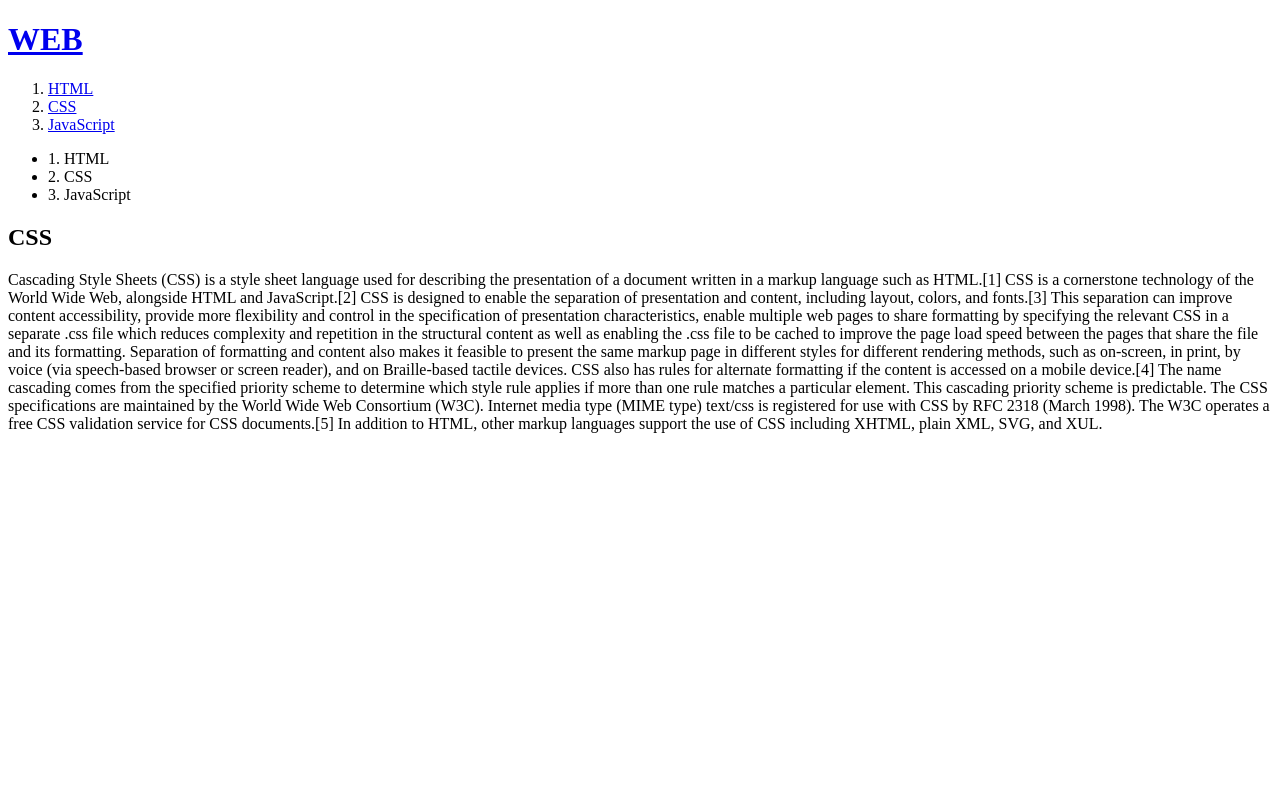
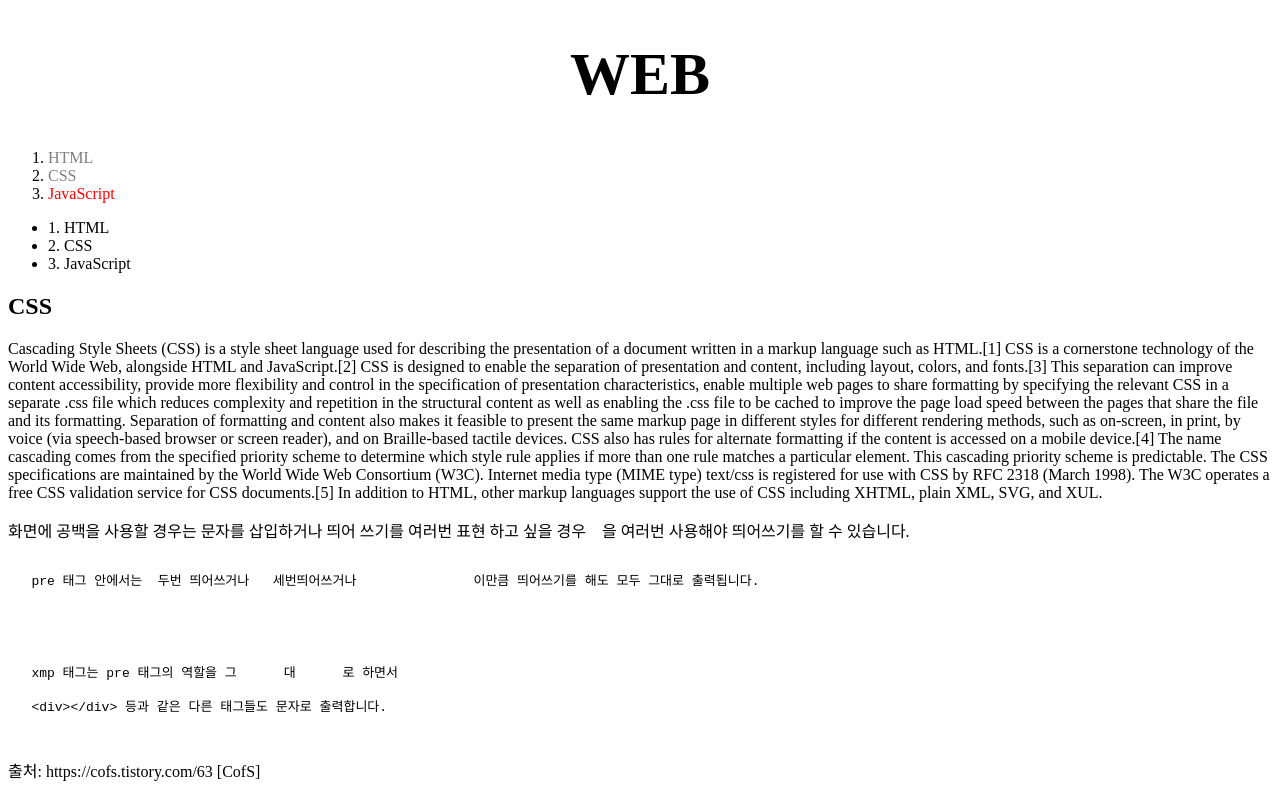
Before and after one commit to taehosunlee/web, a plain HTML site: page 2.html in a window 1280 px wide. Drawn offline with Linux system fonts and the light colour scheme.

Commit message:
Add files via upload

```diff
--- a/2.html
+++ b/2.html
@@ -5,12 +5,45 @@
 <meta charset="utf-8">
 </head>
 
+<!-- 만약 방문했던 링크는 회색,  현재 링크는 빨강으로 나타내고 싶다면?-->
+<!-- class 사용.  class 안에 포함ㄷ괴는 것들만 적용시키는 법 사용-->
+<style>
+  a {
+  color :black;
+  text-decoration: none;
+  }
+  h1 {
+    font-size: 60px;
+    text-align: center;
+  }
+  .active{
+    color:red;
+  }
+
+  #active{
+    color:red;
+  }
+
+  .saw{
+    color:gray;
+  }
+</style>
+<!-- 태그 뿐만 아니라 class, id도 따로 적용가능하다 -->
+<!-- 여러개의 class를 동시에 가질 수 있으나, style 내의 순서에따라 적용되는 것이 달라진다 ( 위의 경우 .saw가 나중에 있으면
+      .saw를 먹고  .active가 나중에 있으면 .active가 적용된다)-->
+<!-- id도 존재하는데,  id와 class가 싸우면 id가 이긴다.  순서 상관없이 id 우선-->
+<!-- tag 선택자와 class가 싸우면 class가 이긴다.-->
+<!-- 만약 모두 동일한 선택자라면, 마지막에 있는게 이긴다.-->
+<!-- id는 고유하므로  단 한번만 쓰여야한다.(중복되선 안된다)-->
+
+
+
 <body>
   <h1><a href="index.html">WEB</a></h1>
   <ol>
-    <li><a href="1.html">HTML</a></li>
-    <li><a href="2.html">CSS</a></li>
-    <li><a href="3.html">JavaScript</a></li>
+    <li><a href="1.html" class="saw">HTML</a></li>
+    <li><a href="2.html" class="saw active">CSS</a></li>  <!-- class라고하는 속성의 값은 여러개가 들어올 수 있으며 띄어쓰기로 구분한다.-->
+    <li><a href="3.html" class="saw" id="active">JavaScript</a></li>
   </ol>
 
   <ul>
@@ -33,3 +66,34 @@ The name cascading comes from the specified priority scheme to determine which s
 The CSS specifications are maintained by the World Wide Web Consortium (W3C). Internet media type (MIME type) text/css is registered for use with CSS by RFC 2318 (March 1998). The W3C operates a free CSS validation service for CSS documents.[5]
 
 In addition to HTML, other markup languages support the use of CSS including XHTML, plain XML, SVG, and XUL.</p>
+
+
+
+<BODY>
+
+
+   화면에 공백을 사용할 경우는&nbsp;문자를 삽입하거나
+
+   띄어 쓰기를 여러번 표현 하고 싶을 경우&nbsp;&nbsp;&nbsp;&nbsp;을 여러번 사용해야 띄어쓰기를 할 수 있습니다.
+
+   <PRE>
+
+   pre 태그 안에서는  두번 띄어쓰거나   세번띄어쓰거나               이만큼 띄어쓰기를 해도 모두 그대로 출력됩니다.
+
+   </PRE>
+
+   <XMP>
+
+   xmp 태그는 pre 태그의 역할을 그      대      로 하면서
+
+   <div></div> 등과 같은 다른 태그들도 문자로 출력합니다.
+
+   </XMP>
+
+
+
+</BODY>
+
+
+
+출처: https://cofs.tistory.com/63 [CofS]
```
Also changed, not shown: 1.html (+56 -2 lines), index.html (+1 -0 lines), 1 other file.
